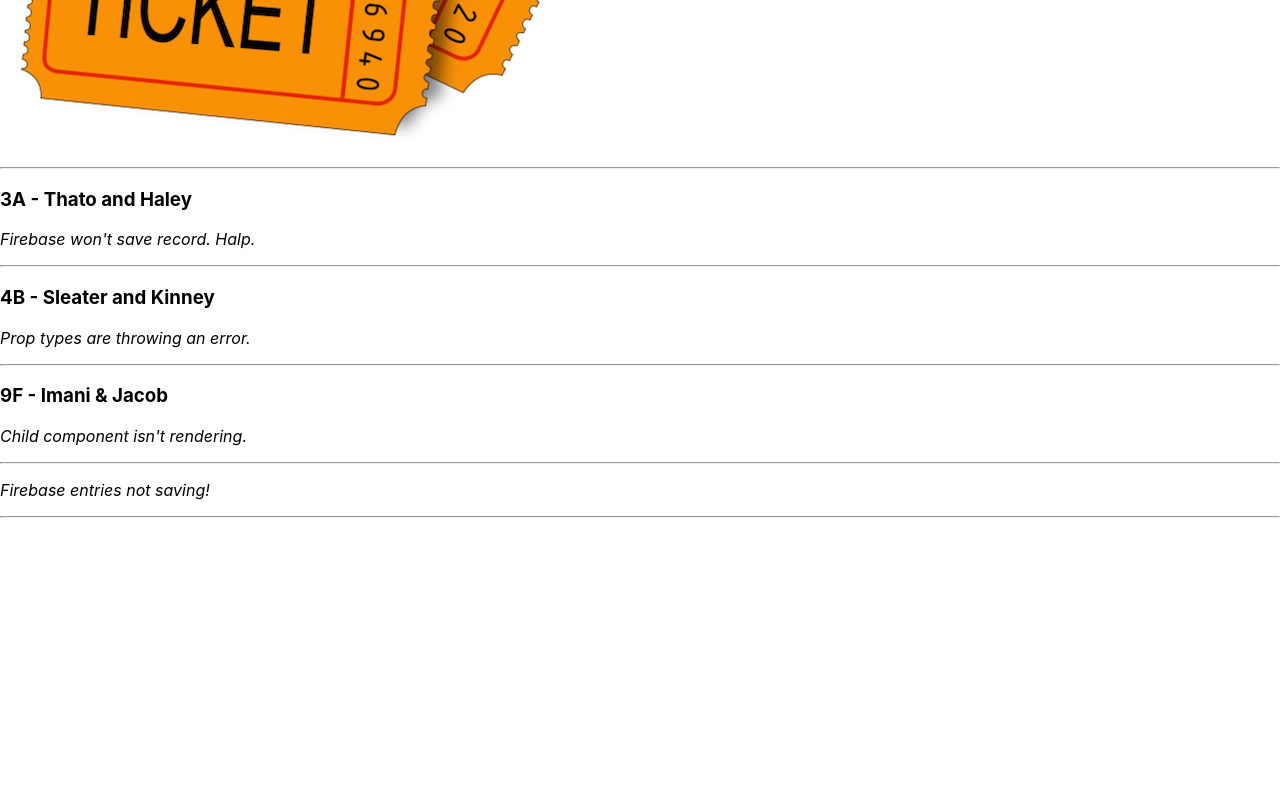
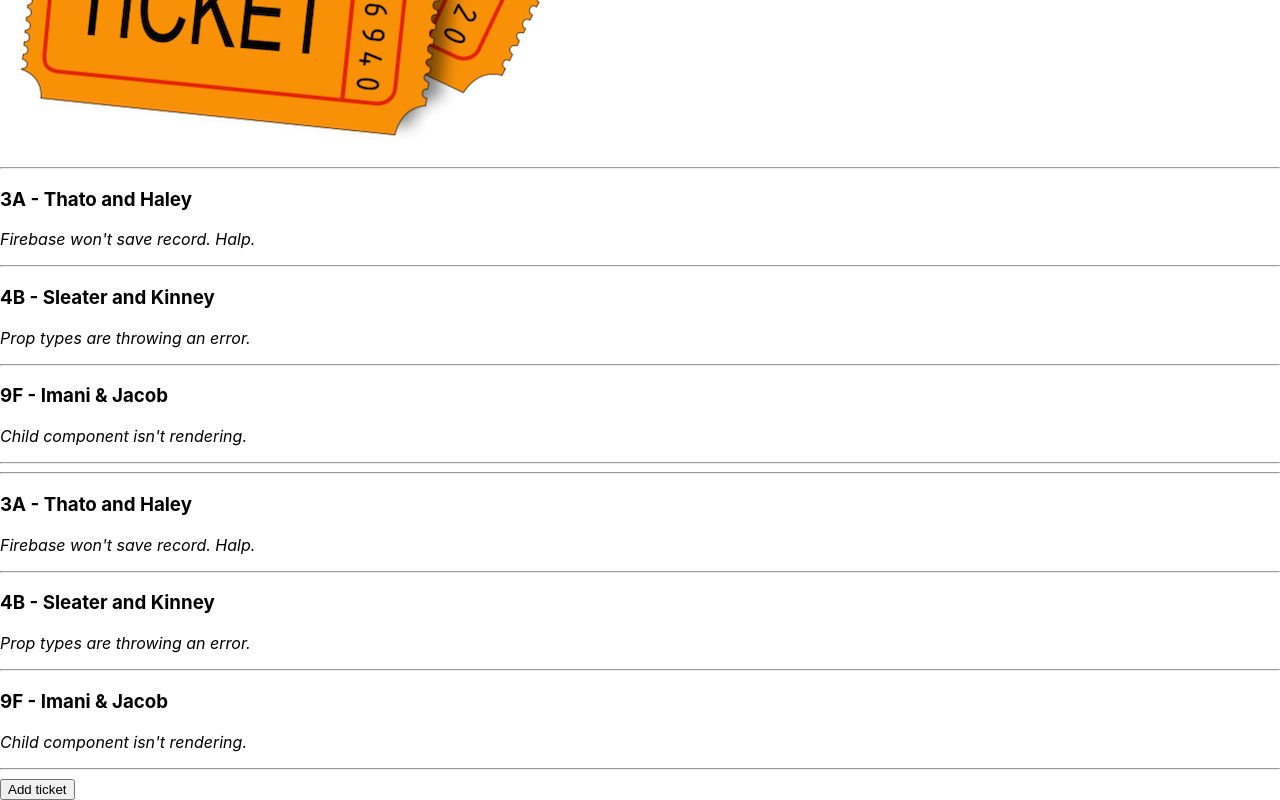
Before and after one commit to SierraRhodes/help-queue, a React (Create React App) app: page / in a window 1280 px wide. Shown: the part 417-1217 px from the top of the page. Before the commit the page ends 943 px from the top, so only its background shows below. Built offline with nearby package versions, Linux system fonts and the light colour scheme.

Commit message:
add click handler

```diff
--- a/src/components/App.js
+++ b/src/components/App.js
@@ -1,14 +1,14 @@
 import React from "react";
 import Header from "./Header";
 import TicketList from "./TicketList";
+import TicketControl from "./TicketControl";
 
 function App() {
   return (
     <React.Fragment>
       <Header/>
       <TicketList/>
-      <p><em>Firebase entries not saving!</em></p>
-      <hr/>
+      <TicketControl/>
     </React.Fragment>
   );
 }
--- a/src/components/Header.js
+++ b/src/components/Header.js
@@ -5,7 +5,7 @@
   return (
     <React.Fragment>
     <h1>Help Queue</h1>
-    <img src={ticketsImage} alt="An image of tickets"/>
+    <img src={ticketsImage} alt="tickets"/>
     </React.Fragment>
   );
 }
--- /dev/null
+++ b/src/components/NewTicketForm.js
@@ -0,0 +1,11 @@
+import React from "react";
+
+function NewTicketForm(props){
+  return (
+    <React.Fragment>
+      <h3>This is a form</h3>
+    </React.Fragment>
+  );
+}
+
+export default NewTicketForm;
--- /dev/null
+++ b/src/components/TicketControl.js
@@ -0,0 +1,35 @@
+import React from  'react';
+import NewTicketForm from './NewTicketForm';
+import TicketList from './TicketList';
+
+class TicketControl extends React.Component {
+  constructor(props) {
+    super(props);
+    this.state = {
+      formVisibleOnPage: false
+    };
+}
+
+handleClick = () => {
+  this.setState({formVisibleOnPage: true});
+}
+
+render(){
+  let currentlyVisibleState = null;
+  let addTicketButton = null;
+  if (this.state.formVisibleOnPage) {
+    currentlyVisibleState = <NewTicketForm/>
+  } else {
+    currentlyVisibleState  = <TicketList/>
+    addTicketButton = <button onClick={this.handleClick}>Add ticket</button>
+  }
+  return (
+    <React.Fragment>
+      {currentlyVisibleState}
+      {addTicketButton}
+    </React.Fragment>
+  );
+}
+}
+
+export default TicketControl;
```
